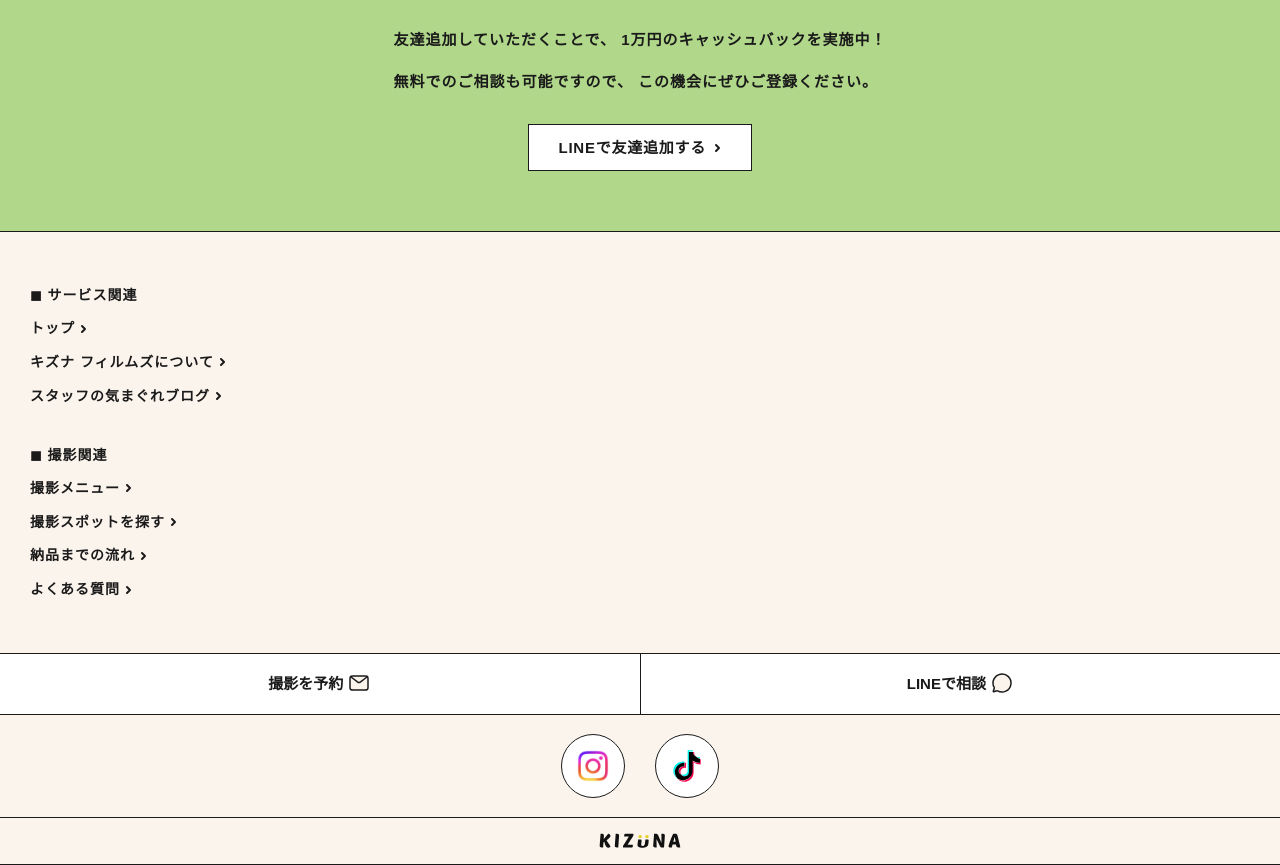
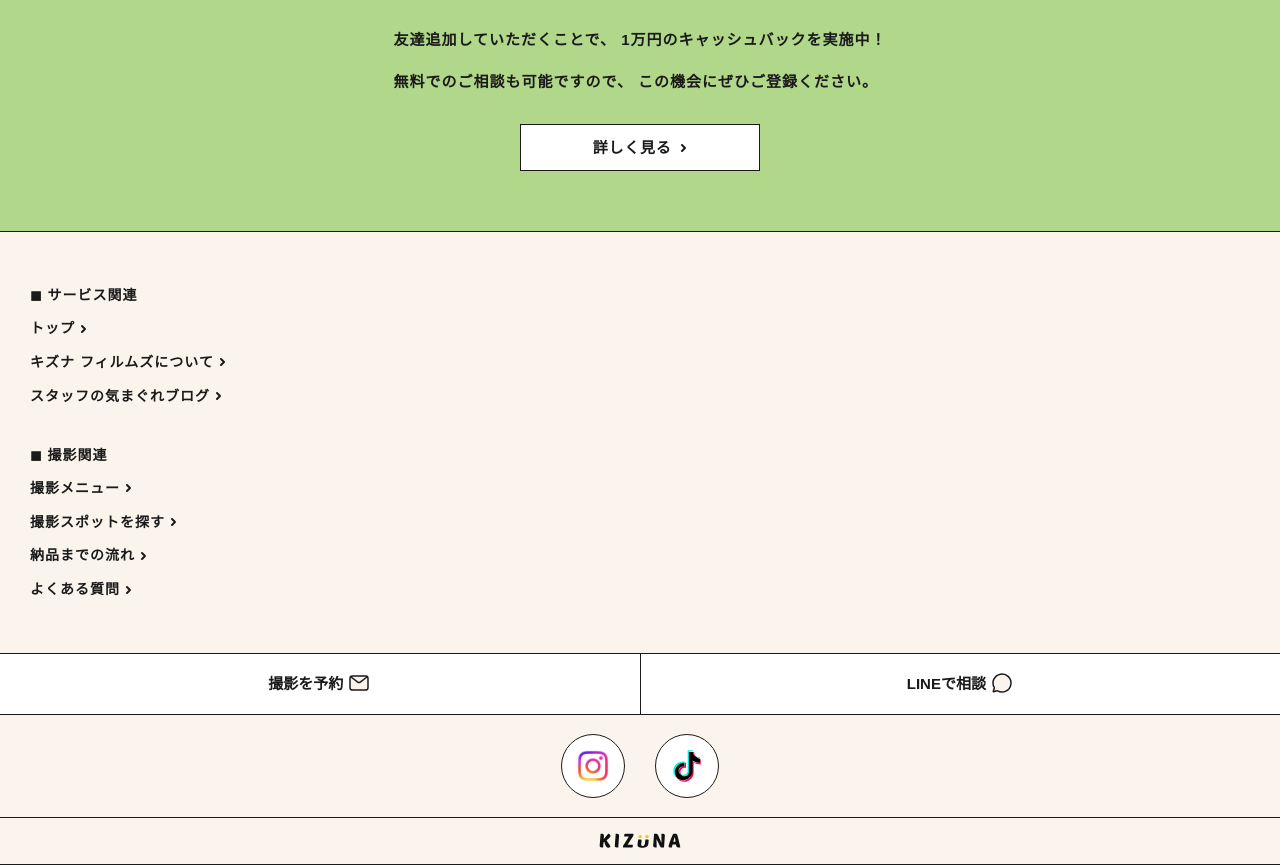
Before and after one commit to tomoya-okuda/kizuna-films, a Next.js app: page / in a window 1280 px wide. Shown: the part 1162-2027 px from the top of the page. Built offline with nearby package versions, Linux system fonts and the light colour scheme.

Commit message:
LINEの修正とボタン修正

```diff
--- a/src/app/line/page.tsx
+++ b/src/app/line/page.tsx
@@ -1,4 +1,5 @@
 import Header from '@/components/layout/Common/Header/Header';
+import Button from '@/components/ui/Buttons/Button';
 
 type Props = {};
 
@@ -7,6 +8,11 @@ function page({}: Props) {
     <div>
       <Header />
       <p>I am the LINE Page</p>
+      <Button
+        href="https://lin.ee/NF3N6NH"
+        text="LINEで友達追加する"
+        external={true}
+      />
     </div>
   );
 }
--- a/src/components/layout/Common/Others/LINE.tsx
+++ b/src/components/layout/Common/Others/LINE.tsx
@@ -25,11 +25,7 @@ function LINE({}: Props) {
           無料でのご相談も可能ですので、 この機会にぜひご登録ください。
         </p>
       </div>
-      <Button
-        href="https://lin.ee/NF3N6NH"
-        text="LINEで友達追加する"
-        external={true}
-      />
+      <Button href="/line" text="詳しく見る" />
     </div>
   );
 }
--- a/src/components/ui/Buttons/Button.tsx
+++ b/src/components/ui/Buttons/Button.tsx
@@ -11,7 +11,7 @@ function Button({ href, text, external }: Props) {
   const linkProps = {
     href,
     className:
-      'flex items-center gap-2 bg-White100 border border-Black100 font-bold py-4 px-8 tracking-wider leading-[100%]',
+      'flex justify-center items-center gap-2 bg-White100 border border-Black100 font-bold py-4 px-8 tracking-wider leading-[100%] w-[240px]',
   };
 
   if (external) {
```
